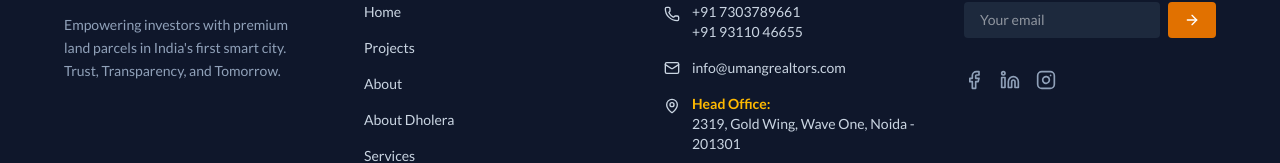
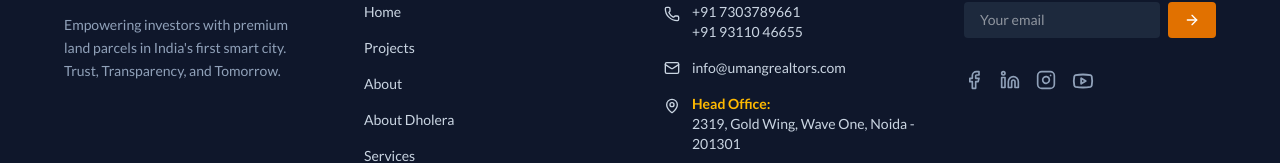
Before and after one commit to social-hue/realtors, a Next.js app: page / in a window 1280 px wide. Shown: the part 2495-2658 px from the top of the page. Built offline with nearby package versions, Linux system fonts and the light colour scheme.

Commit message:
working on recent

```diff
--- a/app/components/Footer.tsx
+++ b/app/components/Footer.tsx
@@ -144,9 +144,9 @@ export default function Footer() {
                 <a target='_blank' href="https://www.instagram.com/umangrealtorsnoida">
                   <Instagram className="w-5 h-5 text-slate-400 hover:text-white cursor-pointer transition-colors" />
                 </a>
-                {/* <a target='_blank' href="https://www.youtube.com/@umangrealtors">
+                <a target='_blank' href="https://www.youtube.com/@umangrealtors">
                   <Youtube size={22} className="text-slate-400 hover:text-white cursor-pointer transition-colors" />
-                </a> */}
+                </a>
               </div>
 
             </div>
```
